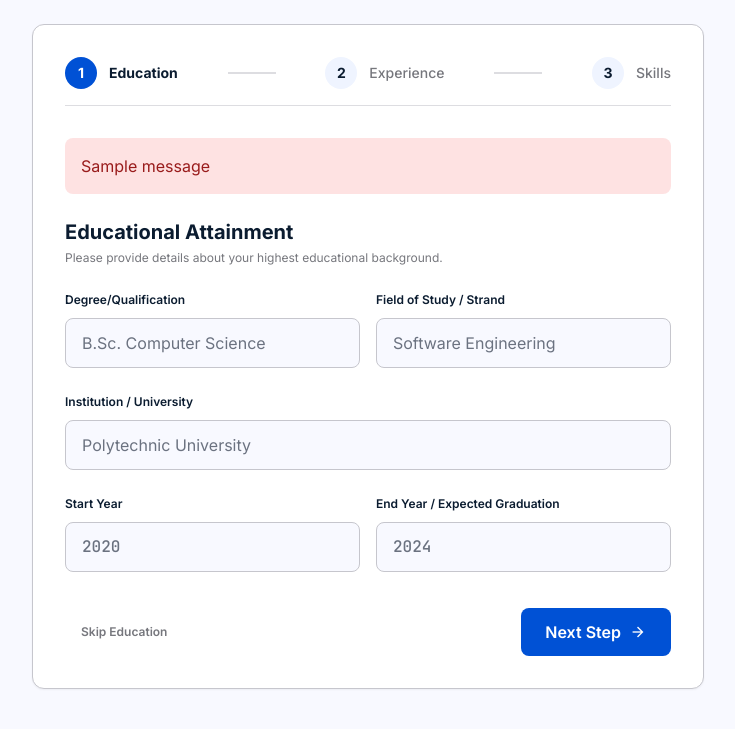
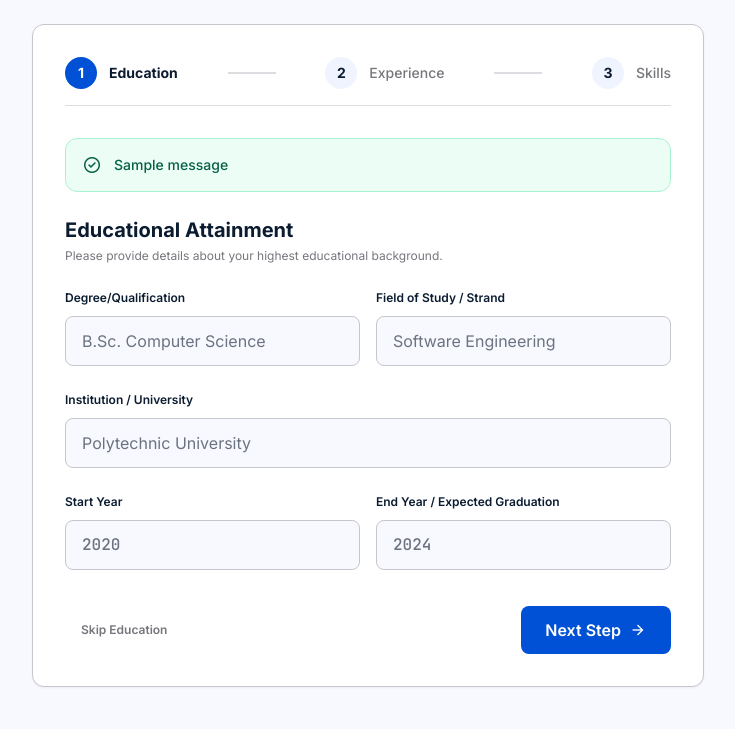
Before and after one commit to kirito232323/integratedskillsgapskillup, a Django app: template tracker/templates/tracker/APPLICANT/profile_wizard.html in a window 1280 px wide. Shown: the part 64-793 px from the top of the page, without its empty margins (272-1007 px from the left). Run offline with Django 5.2, Linux system fonts and the light colour scheme; the template is opened without the code that fills it: most values are stand-ins (such as "Sample title", 1, 10 or a date in 2020); one stand-in notice (Sample message) is shown; some libraries are stand-ins or nearby versions.

Commit message:
Update profile wizard message banner to render success messages in green

```diff
--- a/tracker/templates/tracker/APPLICANT/profile_wizard.html
+++ b/tracker/templates/tracker/APPLICANT/profile_wizard.html
@@ -79,10 +79,11 @@
             </div>
 
             {% if messages %}
-            <div class="space-y-2 mb-6">
+            <div class="space-y-3 mb-6">
                 {% for message in messages %}
-                <div class="p-4 rounded-lg bg-red-100 text-red-800 font-body-sm">
-                    {{ message }}
+                <div class="p-4 rounded-xl flex items-center gap-3 font-body-sm text-sm {% if message.tags == 'error' %}bg-red-50 text-red-800 border border-red-200{% elif message.tags == 'success' %}bg-emerald-50 text-emerald-800 border border-emerald-200{% elif message.tags == 'warning' %}bg-amber-50 text-amber-800 border border-amber-200{% else %}bg-blue-50 text-blue-800 border border-blue-200{% endif %}">
+                    <span class="material-symbols-outlined text-[20px] shrink-0">{% if message.tags == 'error' %}error{% elif message.tags == 'success' %}check_circle{% elif message.tags == 'warning' %}warning{% else %}info{% endif %}</span>
+                    <div class="font-medium flex-1">{{ message }}</div>
                 </div>
                 {% endfor %}
             </div>
```
